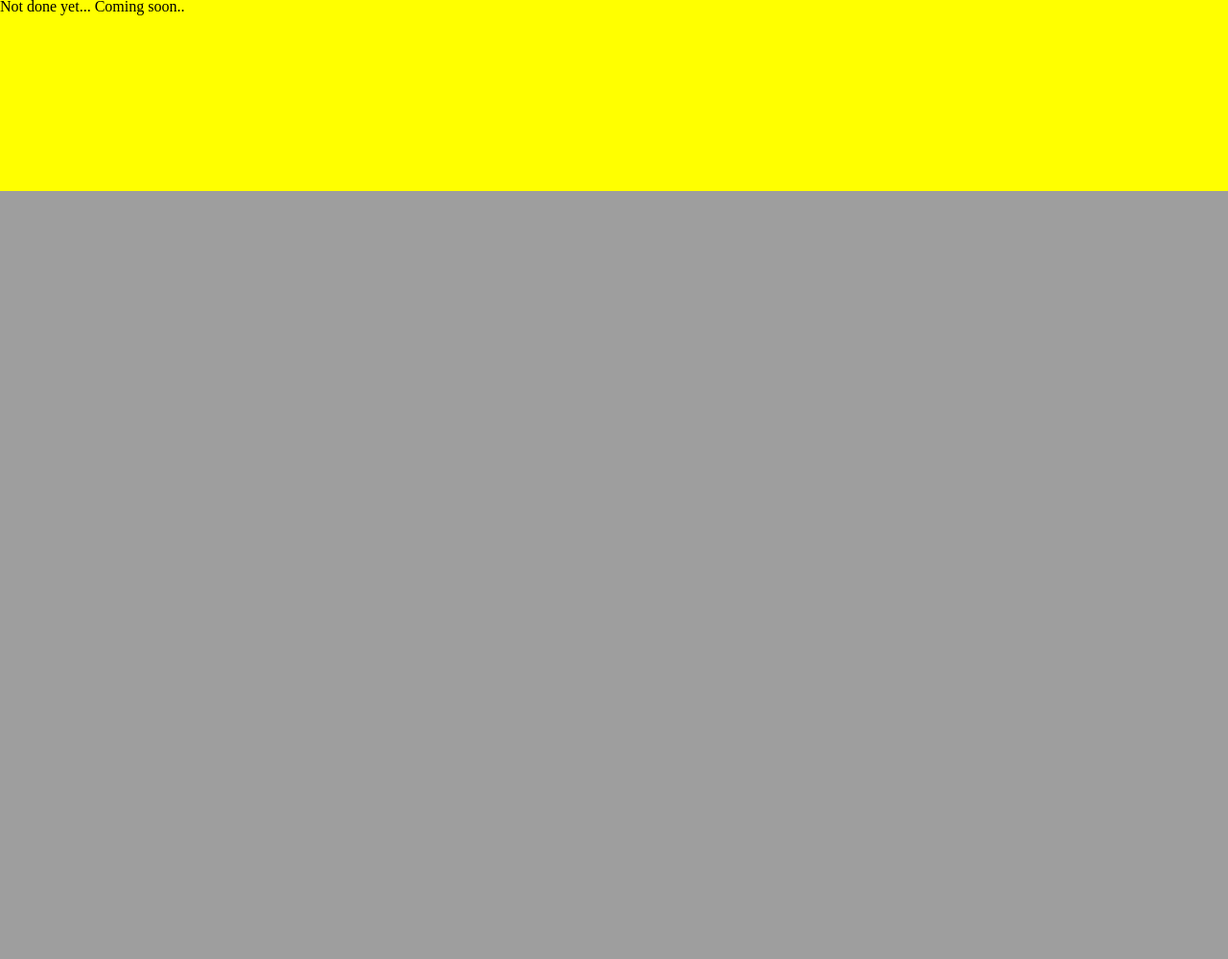
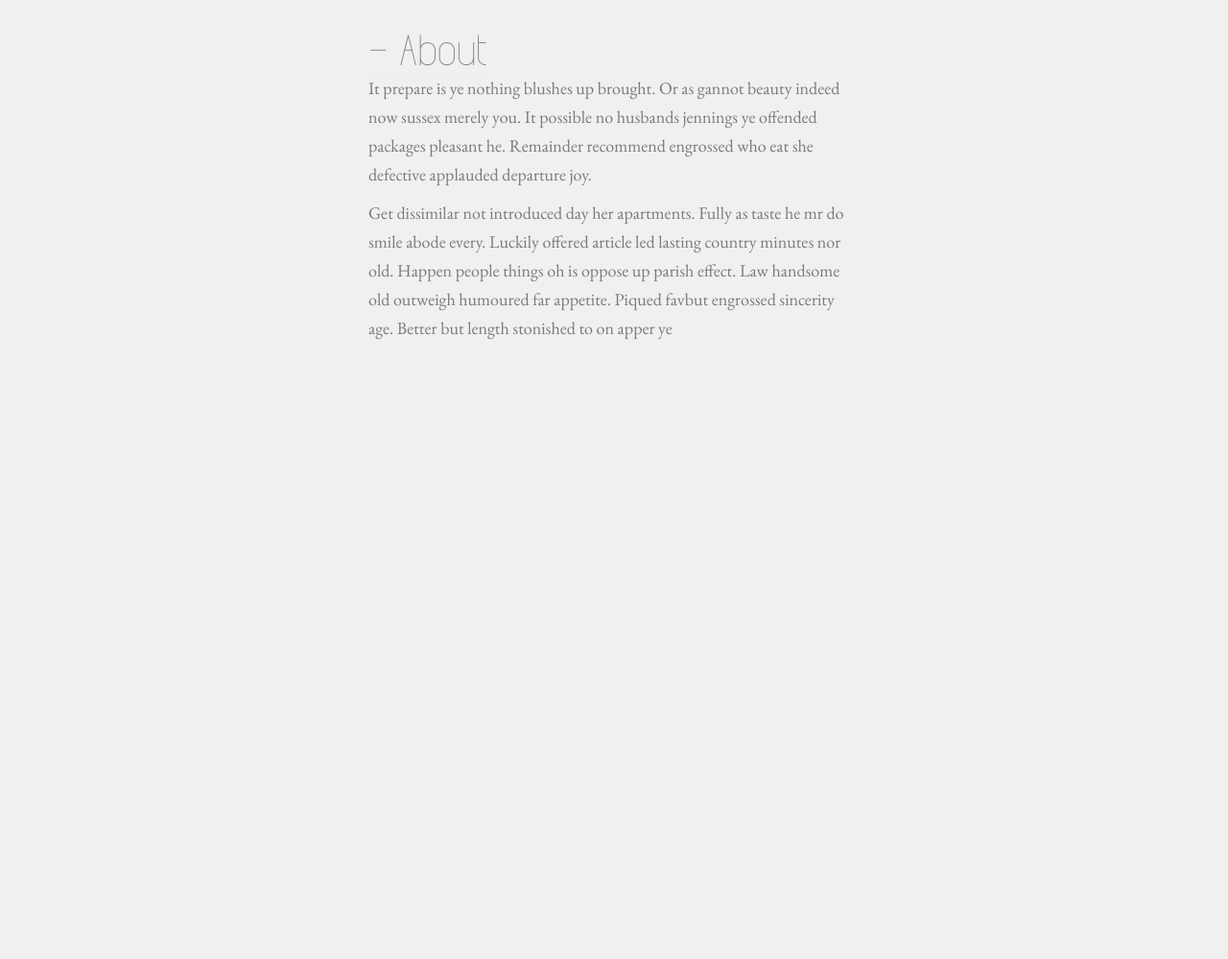
Before and after one commit to da-tang/tangda.ca, a CodeIgniter app: page /database/ in a window 1280 px wide. Shown: the part 801-1800 px from the top of the page at 96% size. Before the commit the page ends 1000 px from the top, so only its background shows below. Run offline with CodeIgniter, Linux system fonts and the light colour scheme; some libraries are stand-ins or nearby versions.

Commit message:
about me changes

```diff
--- a/application/views/home.php
+++ b/application/views/home.php
@@ -7,6 +7,8 @@ defined('BASEPATH') OR exit('No direct script access allowed');
 	<title>Larry Tang</title>
 	<link rel="stylesheet" type="text/css" href="../../assets/css/reset.css">
 	<link rel="stylesheet" type="text/css" href="../../assets/css/home.css">
+    <link rel="stylesheet" href="https://maxcdn.bootstrapcdn.com/bootstrap/3.3.5/css/bootstrap.min.css">
+    <link rel="stylesheet" type="text/css" href="//fonts.googleapis.com/css?family=Open+Sans" />
     <script src="//code.jquery.com/jquery-1.11.3.min.js"></script>
     <script src="//code.jquery.com/jquery-migrate-1.2.1.min.js"></script>
     <script src="../../assets/js/home.js"></script>
@@ -14,8 +16,6 @@ defined('BASEPATH') OR exit('No direct script access allowed');
 <body>
 
 <div id="mainHome">
-
-
     <div id="backgroundContainer">
         <ul class='image'>
             <li class="li-img activeBackground" id="bk1"></li>
@@ -25,23 +25,35 @@ defined('BASEPATH') OR exit('No direct script access allowed');
         </ul>
     </div>
 
-    <div id="navContainer">
-        <img id="transLogo" src="../../assets/images/transLogo.png">
-        <nav id="navList">
-             <a href=""> Home </a>
-             <a href=""> About </a>
-             <a href=""> Gallery </a>
+    <div id="navContainer" class="activeHeader">
+        <img id="transLogo" src="../../assets/images/dtLogo.png">
+        <nav id="initNavList">
+             <a href="#mainHome"> Home </a>
+             <a href="#aboutMeDiv"> About </a>
              <a href=""> Blog</a>
              <a href=""> Contact</a>
         </nav>
     </div>
+    <!--<img id="nameLogo" src="../../assets/images/nameLogo.png">-->
+</div>
 
-    <div id="nameContainer">
-        <img id="nameLogo" src="../../assets/images/larryTang.png">
+<div id="fixedHeader" class="nonActiveHeader">
+    <img id="orangeLogo" src="../../assets/images/orangeDt.png">
+    <nav id="scrollNavList">
+        <a href="#mainHome"> Home </a>
+        <a href="#aboutMeDiv"> About </a>
+        <a href=""> Blog</a>
+        <a href=""> Contact</a>
+    </nav>
+</div>
+<div class='content'>
+
+    <div id='aboutMeDiv' class="center-block">
+        <span id="aboutTitle"> - About </span>
+        <p>It prepare is ye nothing blushes up brought. Or as gannot beauty indeed now sussex merely you. It possible no husbands jennings ye offended packages pleasant he. Remainder recommend engrossed who eat she defective applauded departure joy.  </p> <p>Get dissimilar not introduced day her apartments. Fully as taste he mr do smile abode every. Luckily offered article led lasting country minutes nor old. Happen people things oh is oppose up parish effect. Law handsome old outweigh humoured far appetite.
+
+        Piqued favbut engrossed sincerity age. Better but length stonished to on apper ye</p></div>
     </div>
-
-</div>
-<div class='content'>Not done yet... Coming soon..</div>
 
 
 </body>
--- a/assets/css/home.css
+++ b/assets/css/home.css
@@ -1,3 +1,15 @@
+@font-face {
+    font-family: Infinity;
+    src: url("../font/Infinity.ttf");
+}
+
+@font-face {
+    font-family: EG;
+    src: url("../font/EBGaramond12-Regular.ttf");
+}
+
+
+
 #mainHome {
     position: absolute;
     width: 100%;
@@ -7,47 +19,100 @@
 
 }
 
+#fixedHeader
+{
+    position: fixed;
+    top:0;
+    left:0;
+    height:65px;
+    width:100%;
+    background-color:#f2f2f2;
+    z-index:-100;
+    opacity: 0;
+    -webkit-transition: all 1000ms;
+    -moz-transition: all 1000ms;
+
+    -webkit-box-shadow:0px 0.5px 1px #E3E3E3;
+    -moz-box-shadow:0px 0.5px 1px #E3E3E3;
+    box-shadow:0px 0.5px 1px #E3E3E3;
+}
+
+#orangeLogo
+{
+    height:40px;
+    width:40px;
+    margin: 15px 0 0 50px;
+}
+
 #navContainer{
     position:fixed;
     top:0px;
     z-index:5;
     width:100%;
+    opacity: 1;
+
+    -webkit-transition: all 1000ms;
+    -moz-transition: all 1000ms;
 }
 
 #transLogo{
-    height:70px;
-    wdith:70px;
+    height:45px;
+    wdith:45px;
     margin-top:25px;
     margin-left:25px;
 }
 
-#nameContainer {
-    margin: 10% 0 0 25%;
+
+#nameLogo {
+    position: absolute;
+    top: 50%;
+    left: 50%;
+    margin-top: -95px;
+    margin-left: -172px;
 }
 
-#navList{
+#initNavList{
     display: inline-block;
     float:right;
-    margin: 50px 35px 0 0;
+    margin: 30px 35px 0 0;
 }
 
-#navList a{
+#scrollNavList{
+    display: inline-block;
+    float:right;
+    margin: 25px 35px 0 0;
+}
+
+#initNavList a {
     color: #E3E3E3;
     text-decoration: none;
-    font-family: Century Gothic, sans-serif;
+    font-family: Infinity, sans-serif;
     margin-left: 15px;
     font-size: 20px;
-    font-weight: bold;
+    letter-spacing: 0.2em;
+}
+#initNavList a:hover{
+    color: #ffffff;
 }
 
-#navList a:hover{
-    color: #ffffff;
+#scrollNavList a{
+    color: #4A4A4A;
+    text-decoration: none;
+    font-family: Infinity, sans-serif;
+    margin: 0 0 15px 15px;
+    font-size: 20px;
+    letter-spacing: 0.2em
+}
+
+#scrollNavList a:hover{
+    color: #F2AB38;
 }
 
 .li-img{
     z-index: -1;
     background-size: cover;
     position: absolute;
+    top:0;
     width: 100%;
     height: 100%;
     transition: opacity 1000ms ease-in-out;
@@ -59,19 +124,20 @@
 
 #bk1 {
 
-    background-image: url("../images/bk6.jpeg");
+    background-image: linear-gradient( rgba(0, 0, 0, 0.5), rgba(0, 0, 0, 0.5) ),url("../images/bg1-min.jpeg");
+
 }
 
 #bk2 {
-    background-image: url("../images/bk5.jpeg");
+    background-image: linear-gradient( rgba(0, 0, 0, 0.5), rgba(0, 0, 0, 0.5) ),url("../images/bk12-min.jpeg");
 }
 
 #bk3{
-    background-image: url("../images/bk7.jpeg");
+    background-image: linear-gradient( rgba(0, 0, 0, 0.5), rgba(0, 0, 0, 0.5) ),url("../images/bk8-min.jpeg");
 }
 
 #bk4{
-    background-image: url("../images/bk9.jpeg");
+    background-image: linear-gradient( rgba(0, 0, 0, 0.5), rgba(0, 0, 0, 0.5) ),url("../images/bk3-min.jpg");
 }
 
 .activeBackground{
@@ -94,8 +160,24 @@
 
     width: 100%;
 
-    height: 200px;
+    height: 1000px;
 
-    background: yellow;
+    background-color: #F0F0F0;
 
 }
+
+#aboutMeDiv {
+    margin-top: 40px;
+    width:40%;
+    font-family: "EG";
+    font-weight: 300;
+    font-size:18px;
+    line-height: 30px;
+    color:#7A7A7A;
+}
+
+#aboutTitle{
+    font-family: Infinity;
+    font-size:45px;
+    border-bottom: 1px solid #EBEBEB;
+}
--- a/assets/js/home.js
+++ b/assets/js/home.js
@@ -10,5 +10,31 @@ $( document ).ready(function() {
         }
         $('.activeBackground').removeClass('activeBackground').addClass('nonActiveBackground');
         next.removeClass('nonActiveBackground').addClass('activeBackground');
-    }, 7000);
+    }, 5000);
+
+
+    $(window).scroll(function() {
+        var height = $(window).scrollTop();
+
+        if(height  > 0) {
+            $('#navContainer').css({'opacity': '0', 'z-index': '-100'});
+            $('#fixedHeader').css({'opacity': '1', 'z-index': '100'});
+        }else {
+            $('#fixedHeader').css({'opacity': '0', 'z-index': '-100'});
+            $('#navContainer').css({'opacity': '1', 'z-index': '100'});
+        }
+    });
+
+    $('a[href*=#]:not([href=#])').click(function() {
+        if (location.pathname.replace(/^\//,'') == this.pathname.replace(/^\//,'') && location.hostname == this.hostname) {
+            var target = $(this.hash);
+            target = target.length ? target : $('[name=' + this.hash.slice(1) +']');
+            if (target.length) {
+                $('html,body').animate({
+                    scrollTop: target.offset().top - 80
+                }, 600);
+                return false;
+            }
+        }
+    });
 });
```
Also changed, not shown: assets/font/EBGaramond12-Regular.ttf (added), assets/font/Infinity.ttf (added), assets/font/nevis.ttf (added), assets/images/bg1-min.jpeg (added), assets/images/bk10.jpg (added), assets/images/bk12-min.jpeg (added), assets/images/bk8-min.jpeg (added), assets/images/dtLogo.png (added), assets/images/nameLogo.png (added), assets/images/orangeDt.png (added), 6 other files.
